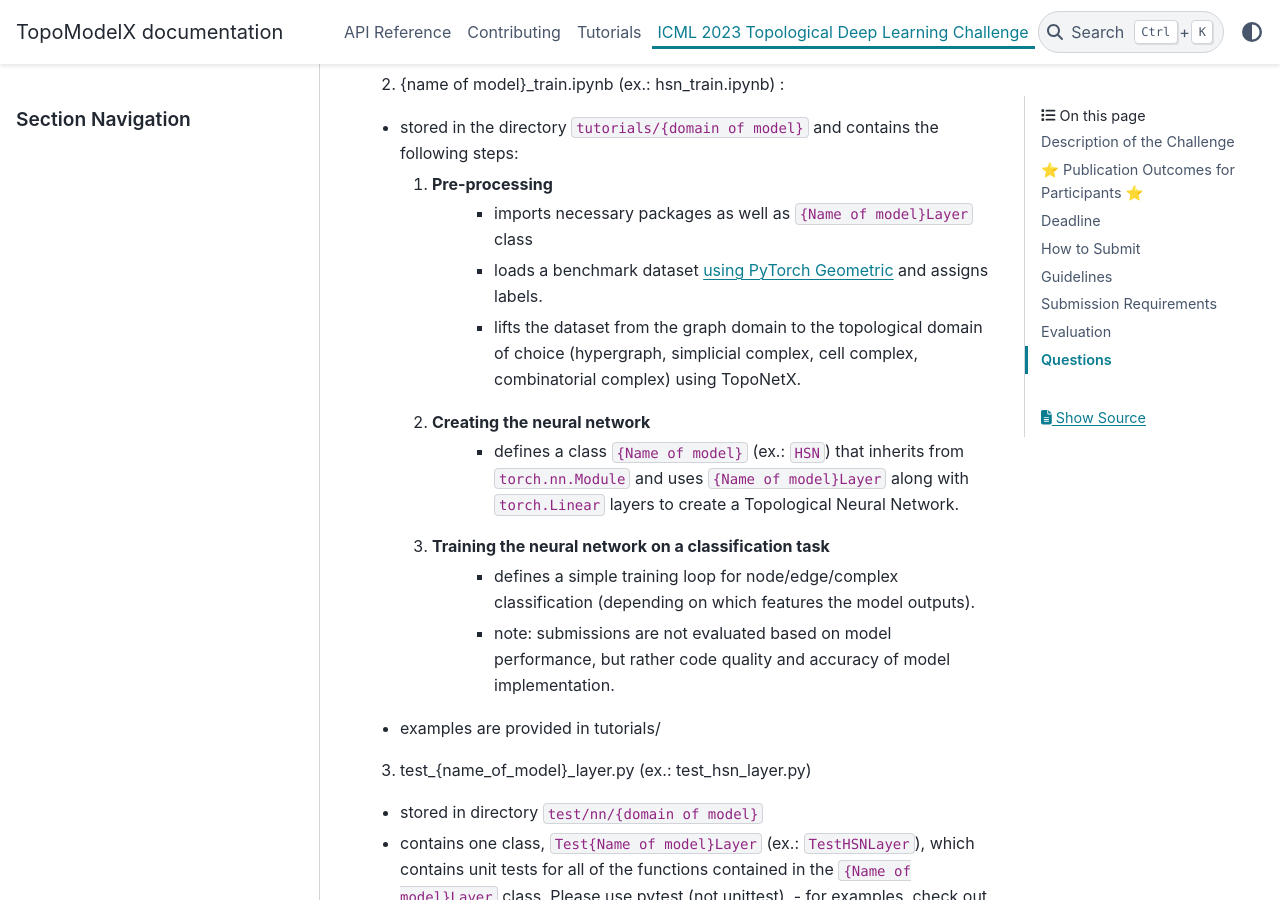
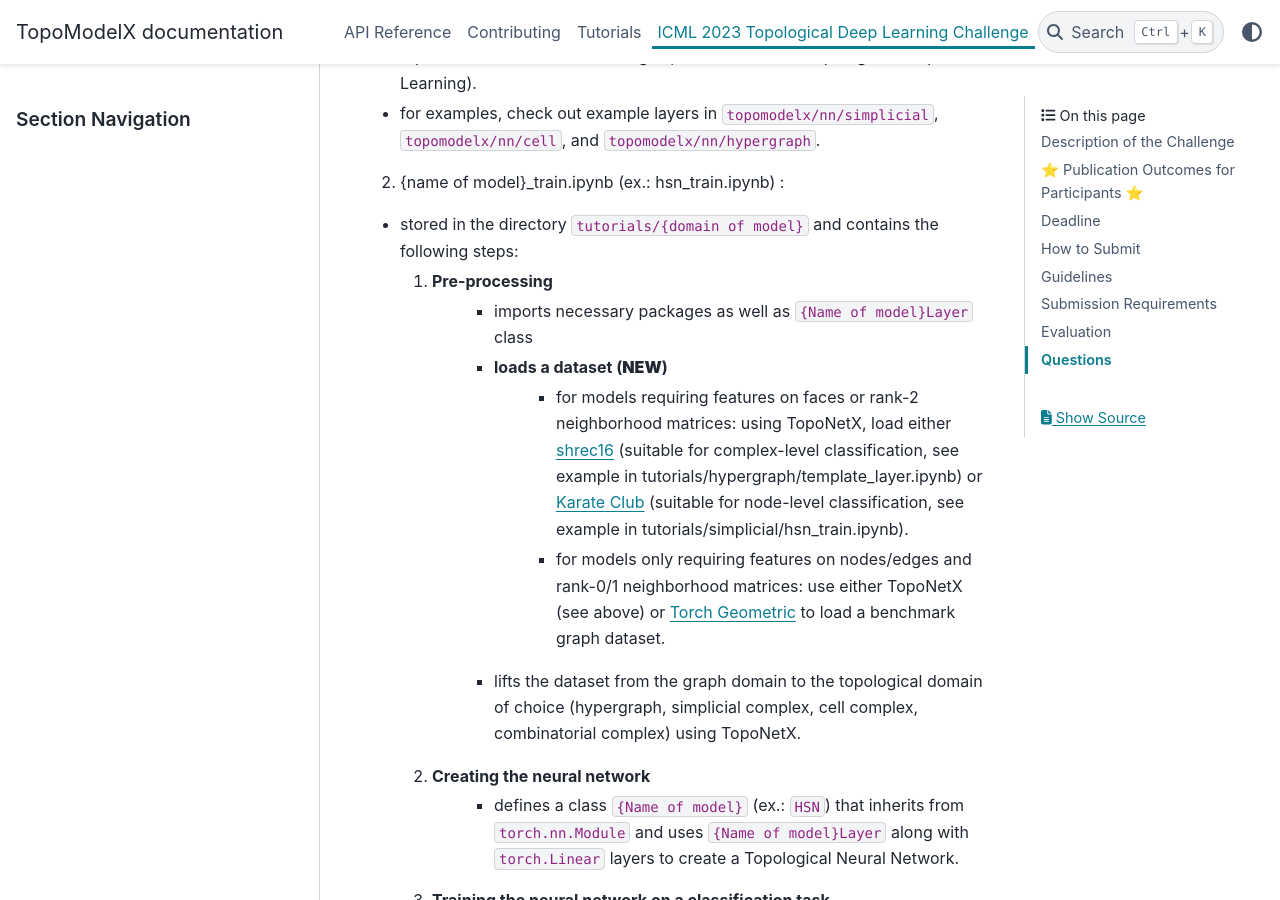
Before and after one commit to pyt-team/TopoModelX, a Sphinx documentation site: the page built from docs/challenge/index.rst, in a window 1280 px wide and 900 px high, scrolled down 3172 px. Built offline with Sphinx 7.4.7 and the PyData theme 0.15.4, drawn with Linux system fonts in a browser that asks for light colours; some of the changed text lies outside the part shown.

Commit message:
explain new dataset availability in challenge doc

```diff
--- a/docs/challenge/index.rst
+++ b/docs/challenge/index.rst
@@ -4,6 +4,7 @@ Welcome to the ICML 2023 Topological Deep Learning Challenge, hosted by the seco
 
 Lead organizers: Mathilde Papillon, Dr. Tegan Emerson, Dr. Henry Kvinge, Dr. Tim Doster, Dr. Bastian Rieck, Dr. Sophia Sanborn and Dr. Nina Miolane.
 
+**IMPORTANT: Recent (June 7) changes have been made to dataset availability for domains with faces. Please see the updated Pre-Processing submission requirements below.**:
 
 Description of the Challenge
 ----------------------------
@@ -73,7 +74,9 @@ The submission consists of a Pull Request to TopoModelX that contains three new
 
   1. Pre-processing
         - imports necessary packages as well as ``{Name of model}Layer`` class
-        - loads a benchmark dataset `using PyTorch Geometric <https://pytorch-geometric.readthedocs.io/en/latest/modules/datasets.html>`_ and assigns labels.
+        - loads a dataset (**NEW**)
+            - for models requiring features on faces or rank-2 neighborhood matrices: using TopoNetX, load either `shrec16 <https://github.com/pyt-team/TopoNetX/blob/0090625d547af9536d9c30001ecfa1f19517921a/toponetx/datasets/mesh.py#L64>`_ (suitable for complex-level classification, see example in tutorials/hypergraph/template_layer.ipynb) or `Karate Club <https://github.com/pyt-team/TopoNetX/blob/0090625d547af9536d9c30001ecfa1f19517921a/toponetx/datasets/graph.py#LL29C5-L29C16>`_ (suitable for node-level classification, see example in tutorials/simplicial/hsn_train.ipynb).
+            - for models only requiring features on nodes/edges and rank-0/1 neighborhood matrices: use either TopoNetX (see above) or `Torch Geometric <https://pytorch-geometric.readthedocs.io/en/latest/modules/datasets.html>`_ to load a benchmark graph dataset.
         - lifts the dataset from the graph domain to the topological domain of choice (hypergraph, simplicial complex, cell complex, combinatorial complex) using TopoNetX.
 
   2. Creating the neural network
```
